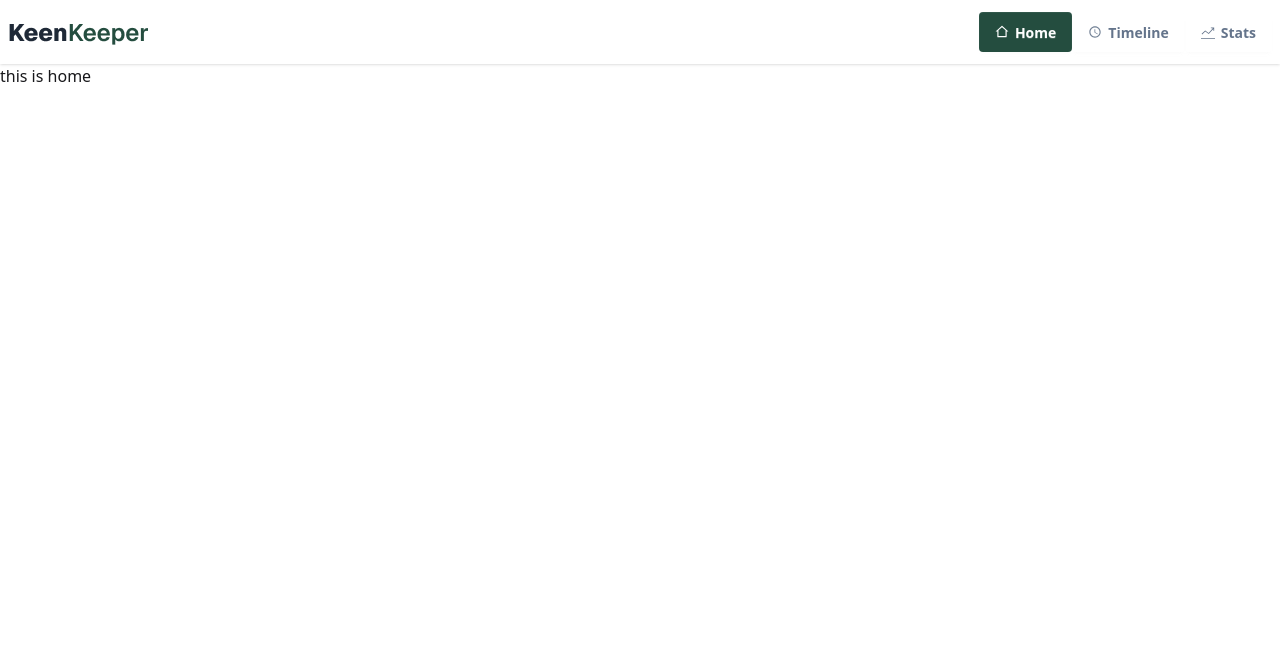
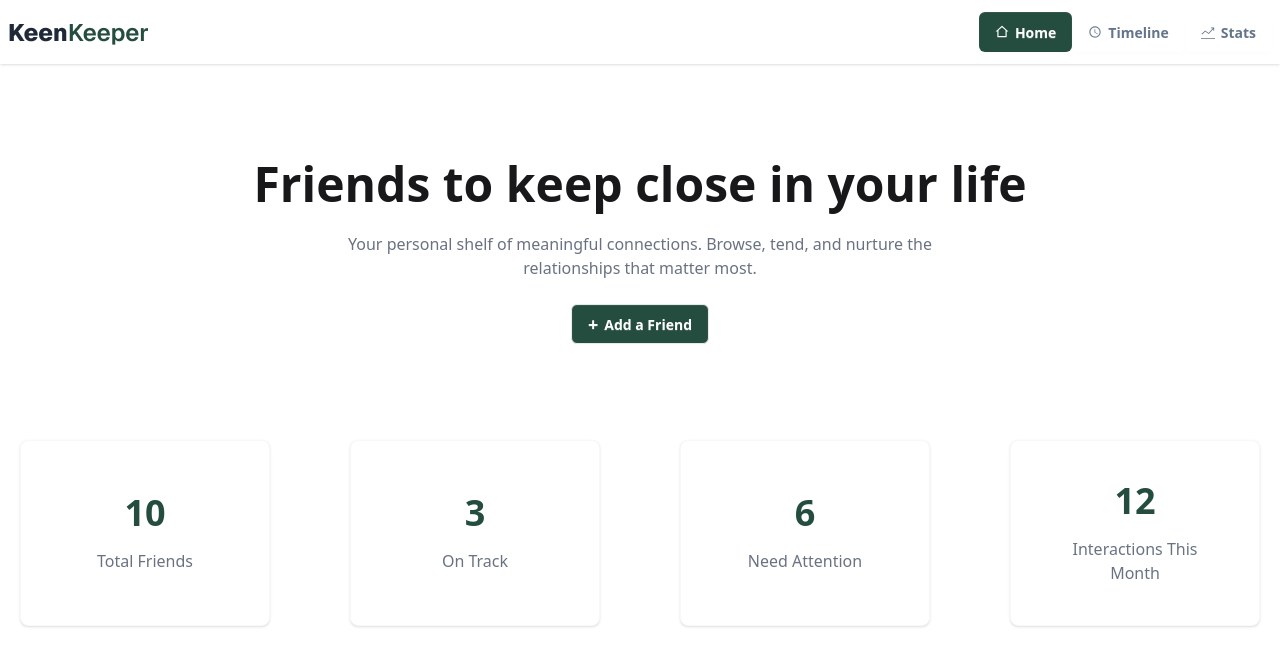
Before and after one commit to toufiqweb/keen-keeper, a Next.js app: page / in a window 1280 px wide. Shown: the top 666 px of the page. Built offline with nearby package versions, Linux system fonts and the light colour scheme.

Commit message:
banner section added and friendInfoCard added

```diff
--- a/src/app/page.js
+++ b/src/app/page.js
@@ -1,9 +1,10 @@
+import Banner from "@/components/homePage/banner/Banner";
 import Image from "next/image";
 
 export default function Home() {
   return (
-    <div>
-      <h1> this is home</h1>
-    </div>
+    <>
+      <Banner />
+    </>
   );
 }
--- /dev/null
+++ b/src/components/homePage/banner/Banner.jsx
@@ -0,0 +1,29 @@
+import React from "react";
+import FriendInfoCards from "./FriendInfoCards";
+
+const Banner = () => {
+  return (
+    <div>
+      <div className="hero  my-20">
+        <div className="hero-content text-center">
+          <div className="">
+            <h1 className="text-3xl md:text-4xl lg:text-5xl font-bold">
+              Friends to keep close in your life
+            </h1>
+            <p className="py-6 text-gray-500">
+              Your personal shelf of meaningful connections. Browse, tend, and
+              nurture the <br /> relationships that matter most.
+            </p>
+            <button className="btn rounded-md bg-[#244D3F] text-white">
+              <span className="text-sm md:text-lg">+ </span> Add a Friend
+            </button>
+          </div>
+        </div>
+      </div>
+
+      <FriendInfoCards />
+    </div>
+  );
+};
+
+export default Banner;
--- /dev/null
+++ b/src/components/homePage/banner/FriendInfoCards.jsx
@@ -0,0 +1,34 @@
+import React from "react";
+
+const FriendInfoCards = () => {
+  return (
+    <div className="px-5 grid md:grid-cols-2 lg:grid-cols-3 xl:grid-cols-4 gap-5 md:gap-10 lg:gap-15 xl:gap-20">
+      <div className="card bg-base-100 justify-center border border-base-200 items-center shadow-sm">
+        <div className="p-10 text-center">
+          <h2 className="text-4xl font-bold mb-4 text-[#244D3F]">10</h2>
+          <p className="text-gray-500">Total Friends</p>
+        </div>
+      </div>
+      <div className="card bg-base-100 justify-center items-center shadow-sm border border-base-200">
+        <div className="p-10 text-center">
+          <h2 className="text-4xl font-bold mb-4 text-[#244D3F]">3</h2>
+          <p className="text-gray-500">On Track</p>
+        </div>
+      </div>
+      <div className="card bg-base-100 justify-center items-center shadow-sm border border-base-200">
+        <div className="p-10 text-center">
+          <h2 className="text-4xl font-bold mb-4 text-[#244D3F]">6</h2>
+          <p className="text-gray-500">Need Attention</p>
+        </div>
+      </div>
+      <div className="card bg-base-100 justify-center items-center shadow-sm border border-base-200">
+        <div className="p-10 text-center">
+          <h2 className="text-4xl font-bold mb-4 text-[#244D3F]">12</h2>
+          <p className="text-gray-500">Interactions This Month</p>
+        </div>
+      </div>
+    </div>
+  );
+};
+
+export default FriendInfoCards;
--- a/src/components/shared/navbar/MyLink.jsx
+++ b/src/components/shared/navbar/MyLink.jsx
@@ -11,7 +11,7 @@ const MyLink = ({ href, children }) => {
   return (
     <li>
       <Link
-        className={`btn border-none ${pathname === href ? "bg-[#244D3F] text-white" : "text-[#64748B] bg-transparent"}`}
+        className={`btn border-none rounded-md ${pathname === href ? "bg-[#244D3F] text-white" : "text-[#64748B] bg-transparent"}`}
         href={href}
       >
         {href === "/" && <RiHome2Line />}
```
